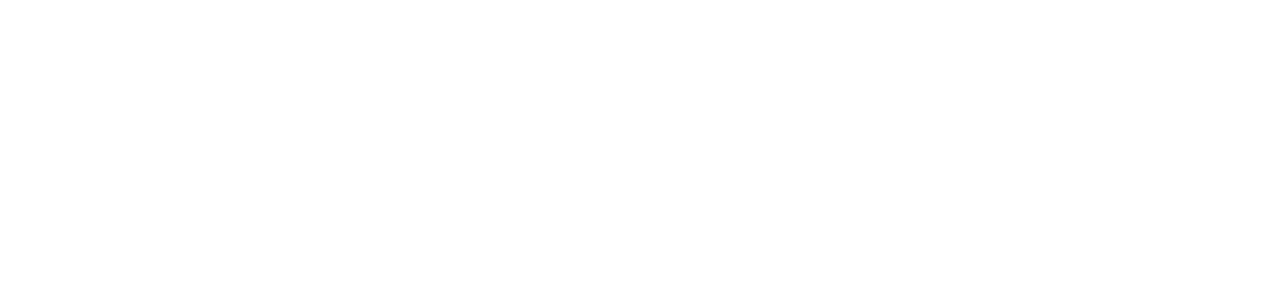
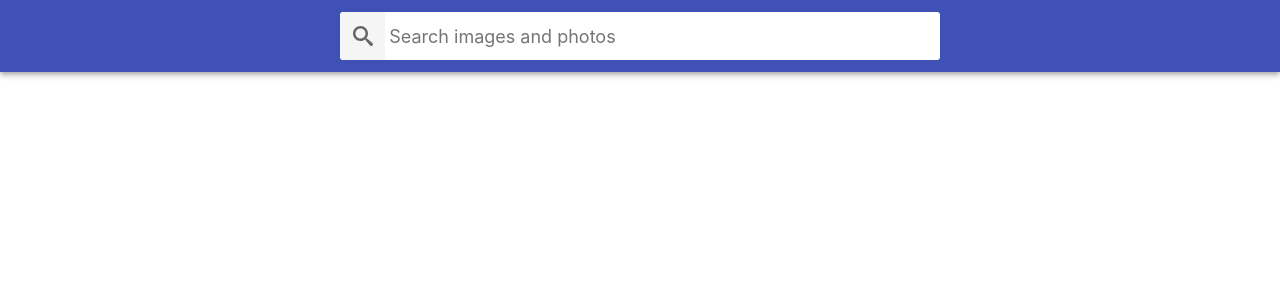
Before and after one commit to Gelsomin0/goit-react-hw-03-image-finder, a React (Create React App) app: page / in a window 1280 px wide. Shown: the top 300 px of the page. Built offline with nearby package versions, Linux system fonts and the light colour scheme.

Commit message:
Some initia settings

```diff
--- a/src/components/App.jsx
+++ b/src/components/App.jsx
@@ -1,12 +1,43 @@
 import { Component } from 'react';
 import css from './App.module.css';
 import { getSearchData } from 'tools/getSearchData';
+import { Searchbar } from './Searchbar/Searchbar';
+import { ImageGallery } from './ImageGallery/ImageGallery';
 
 export class App extends Component {
+  state = {
+    searchQuery: '',
+    searchData: [],
+    page: 1,
+  }
+
+  onSubmit = (newQuery) => {
+    this.setState({ searchQuery: newQuery });
+  }
+
+  componentDidUpdate(prevProps, prevState) {
+    if (this.state.searchQuery === '') {
+      return;
+    }
+
+    if (prevState.searchQuery !== this.state.searchQuery) {
+      getSearchData(this.state.searchQuery, this.state.page)
+        .then(res => res.json())
+        .then((res) => {
+          this.setState({ searchData: [...res.hits] });
+        })
+      return;
+    }
+  }
 
   render() {
     return (
       <div className={css.app}>
+        <Searchbar
+          onSubmit={this.onSubmit}
+        />
+
+        {this.state.searchData.length > 0 && <ImageGallery collection={this.state.searchData} />}
 
       </div>
     );
--- /dev/null
+++ b/src/components/ImageGallery/ImageGallery.jsx
@@ -0,0 +1,12 @@
+import css from './ImageGallery.module.css';
+import { ImageGalleryItem } from 'components/ImageGalleryItem/ImageGalleryItem';
+
+export const ImageGallery = ({collection}) => {
+    return (
+        <ul className={css.gallery}>
+            {collection.map((card) => {
+               return <ImageGalleryItem card={card} key={card.id} />
+            })}
+        </ul>
+    );
+}
--- /dev/null
+++ b/src/components/ImageGallery/ImageGallery.module.css
@@ -0,0 +1,12 @@
+.gallery {
+    display: grid;
+    max-width: calc(100vw - 48px);
+    grid-template-columns: repeat(auto-fill, minmax(320px, 1fr));
+    grid-gap: 16px;
+    margin-top: 0;
+    margin-bottom: 0;
+    padding: 0;
+    list-style: none;
+    margin-left: auto;
+    margin-right: auto;
+}
--- /dev/null
+++ b/src/components/ImageGalleryItem/ImageGalleryItem.jsx
@@ -0,0 +1,13 @@
+import css from './ImageGalleryItem.module.css';
+
+export const ImageGalleryItem = ({ card }) => {
+    const { id, webformatURL, tags } = card;
+    return (
+        <li key={id} className={css.gallery_item}>
+            <img
+                className={css.imageGalleryItem_image}
+                src={webformatURL} alt={tags}
+            />
+        </li>
+    );
+}
--- /dev/null
+++ b/src/components/ImageGalleryItem/ImageGalleryItem.module.css
@@ -0,0 +1,18 @@
+.gallery_item {
+    border-radius: 2px;
+    box-shadow: 0px 1px 3px 0px rgba(0, 0, 0, 0.2),
+                0px 1px 1px 0px rgba(0, 0, 0, 0.14),
+                0px 2px 1px -1px rgba(0, 0, 0, 0.12);
+}
+
+.imageGalleryItem_image {
+    width: 100%;
+    height: 260px;
+    object-fit: cover;
+    transition: transform 250ms cubic-bezier(0.4, 0, 0.2, 1);
+}
+
+.imageGalleryItem_image:hover {
+    transform: scale(1.03);
+    cursor: zoom-in;
+}
--- /dev/null
+++ b/src/components/Searchbar/Searchbar.jsx
@@ -0,0 +1,49 @@
+import { Component } from "react";
+import css from './Searchbar.module.css';
+import { ImSearch } from "react-icons/im";
+
+export class Searchbar extends Component{
+    state = {
+        value: '',
+    }
+
+    getInputValue = ({target: {value}}) => {
+        this.setState({ value });
+    }
+
+    onSubmitForm = (e) => {
+        e.preventDefault();
+        this.props.onSubmit(this.state.value);
+        this.setState({ value: '' });
+    }
+
+    render() {
+        return (
+            <header className={css.searchbar}>
+                <form
+                    className={css.searchForm}
+                    onSubmit={this.onSubmitForm}
+                >
+                    <button
+                        type="submit"
+                        className={css.searchForm_button}
+                    >
+                        <span className={css.searchForm_button_label}>
+                            <ImSearch className={css.search_icon} />
+                        </span>
+                    </button>
+
+                    <input
+                        className={css.searchForm_input}
+                        type="text"
+                        autoComplete="off"
+                        autoFocus
+                        placeholder="Search images and photos"
+                        onChange={this.getInputValue}
+                        value={this.state.value}
+                    />
+                </form>
+            </header>
+        );
+    }
+}
--- /dev/null
+++ b/src/components/Searchbar/Searchbar.module.css
@@ -0,0 +1,76 @@
+.searchbar {
+    top: 0;
+    left: 0;
+    position: sticky;
+    z-index: 1100;
+    display: flex;
+    justify-content: center;
+    align-items: center;
+    min-height: 64px;
+    padding-right: 24px;
+    padding-left: 24px;
+    padding-top: 12px;
+    padding-bottom: 12px;
+    color: #fff;
+    background-color: #3f51b5;
+    box-shadow: 0px 2px 4px -1px rgba(0, 0, 0, 0.2),
+                0px 4px 5px 0px rgba(0, 0, 0, 0.14),
+                0px 1px 10px 0px rgba(0, 0, 0, 0.12);
+}
+
+.searchForm {
+    display: flex;
+    align-items: center;
+    width: 100%;
+    max-width: 600px;
+    background-color: #fff;
+    border-radius: 3px;
+    overflow: hidden;
+}
+
+.searchForm_button {
+    display: inline-block;
+    position: relative;
+    width: 48px;
+    height: 48px;
+    border: 0;
+    /* background-image: url('https://image.flaticon.com/icons/svg/149/149852.svg'); */
+    background-size: 40%;
+    background-repeat: no-repeat;
+    background-position: center;
+    opacity: 0.6;
+    transition: opacity 250ms cubic-bezier(0.4, 0, 0.2, 1);
+    cursor: pointer;
+    outline: none;
+}
+
+.searchForm_button:hover {
+    opacity: 1;
+}
+
+.searchForm_button_label {
+    display: flex;
+    justify-content: center;
+    align-items: center;
+}
+
+.search_icon {
+    width: 20px;
+    height: 20px;
+}
+
+.searchForm_input {
+    display: inline-block;
+    width: 100%;
+    font: inherit;
+    font-size: 20px;
+    border: none;
+    outline: none;
+    padding-left: 4px;
+    padding-right: 4px;
+}
+
+.searchForm_input::placeholder {
+    font: inherit;
+    font-size: 18px;
+}
```
